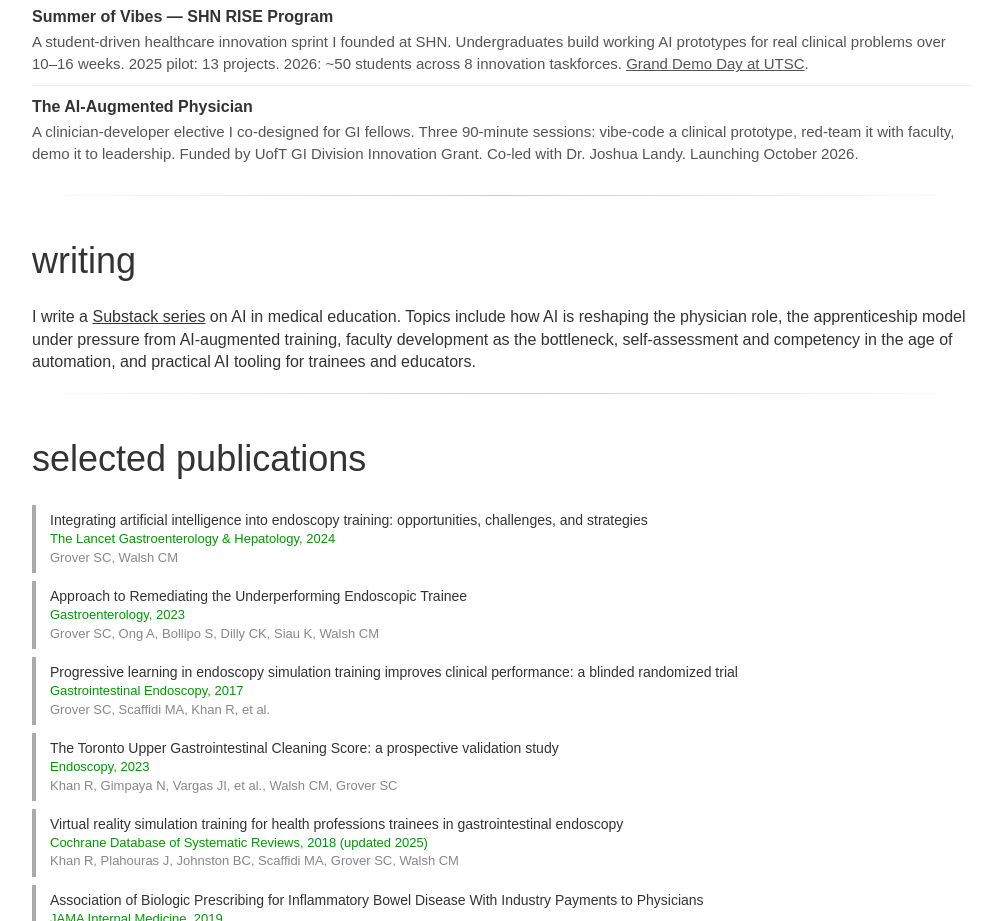
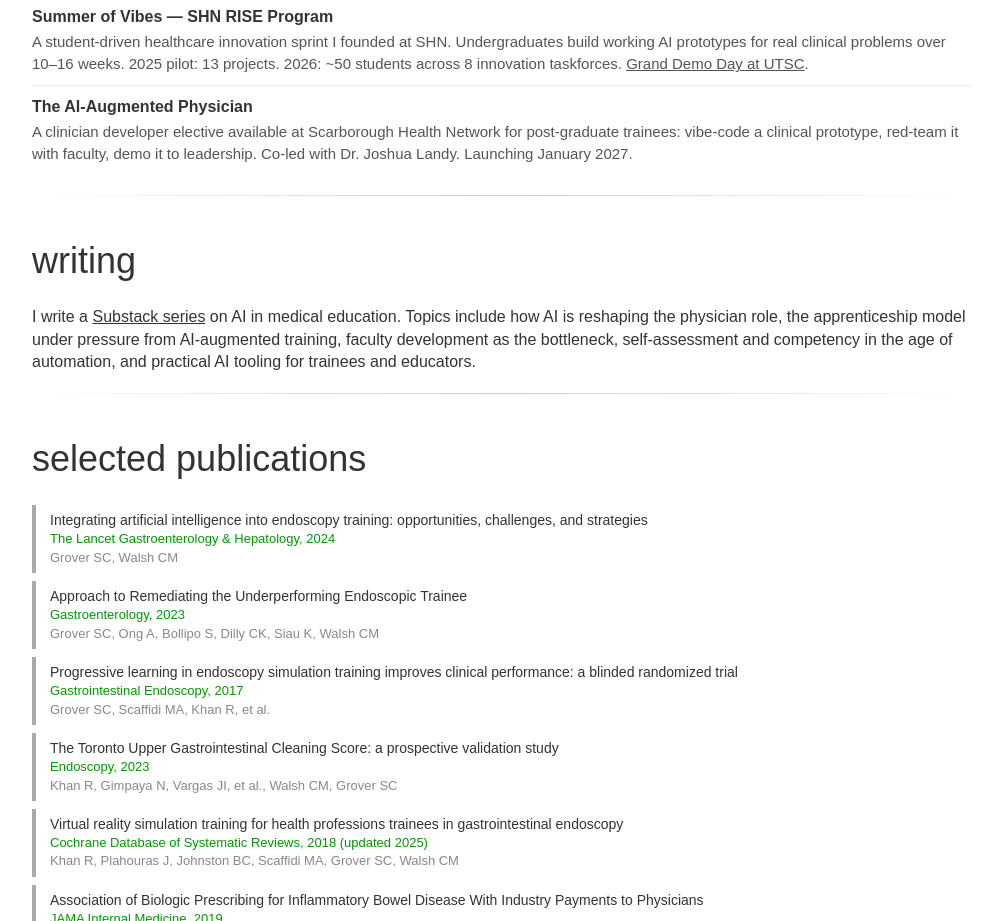
Before and after one commit to sammygrover/samirgrover-ai, a plain HTML site: page index.html in a window 1280 px wide. Shown: the part 1980-2901 px from the top of the page, without its empty margins (138-1134 px from the left). Drawn offline with Linux system fonts and the light colour scheme.

Commit message:
AI-Augmented Physician elective: SHN post-grad trainees, drop grant line, launch January 2027
Co-Authored-By: Claude Fable 5.1 <noreply@anthropic.com>
Claude-Session: https://claude.ai/code/session_01SaYbrvhbyQw3hXK36SFZWP

```diff
--- a/index.html
+++ b/index.html
@@ -362,7 +362,7 @@
 
   <div class="prog">
     <div class="ptitle">The AI-Augmented Physician</div>
-    <div class="pdesc">A clinician-developer elective I co-designed for GI fellows. Three 90-minute sessions: vibe-code a clinical prototype, red-team it with faculty, demo it to leadership. Funded by UofT GI Division Innovation Grant. Co-led with Dr. Joshua Landy. Launching October 2026.</div>
+    <div class="pdesc">A clinician developer elective available at Scarborough Health Network for post-graduate trainees: vibe-code a clinical prototype, red-team it with faculty, demo it to leadership. Co-led with Dr. Joshua Landy. Launching January 2027.</div>
   </div>
 
 </div>
```
Also changed, not shown: llms-full.txt, llms.txt.
